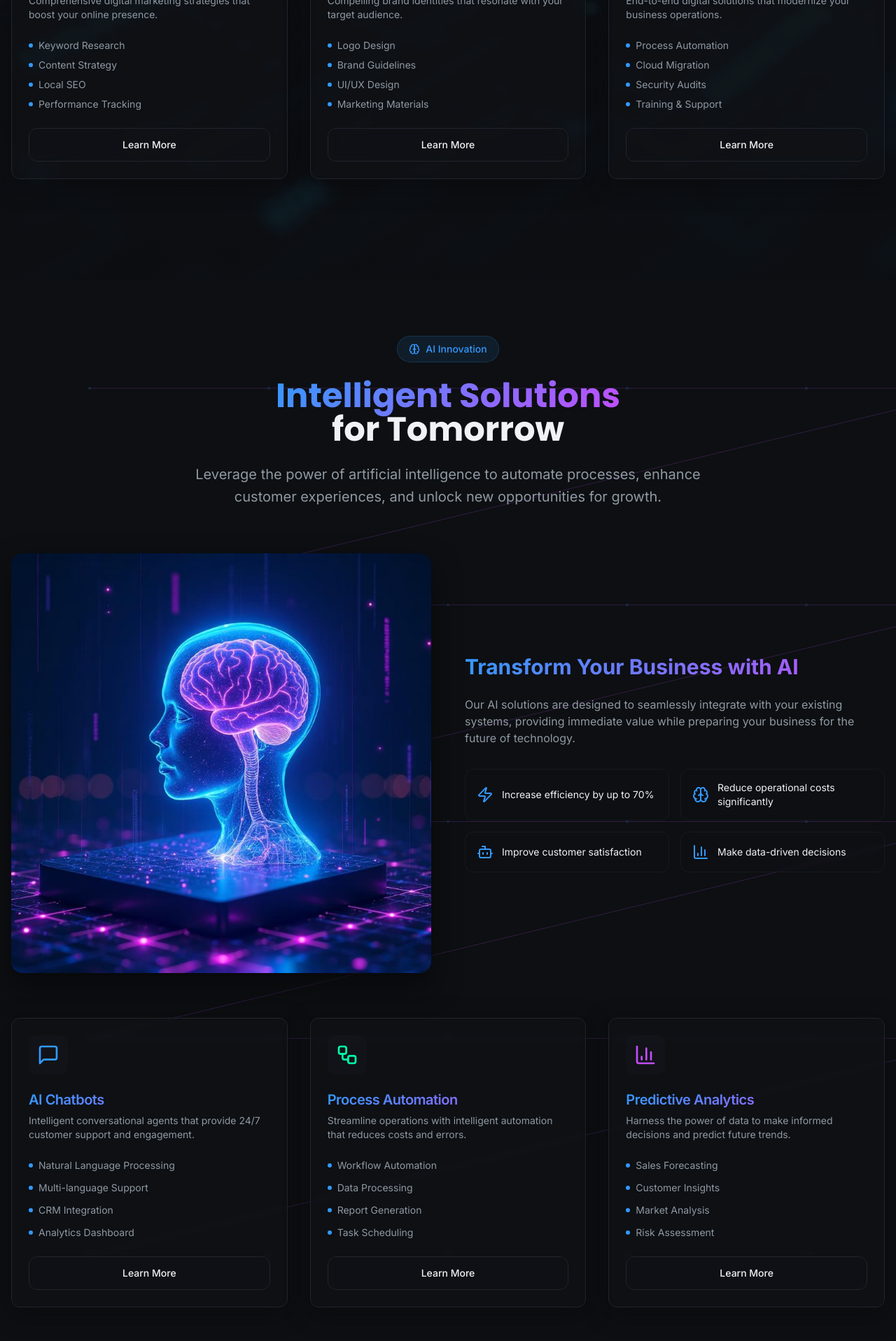
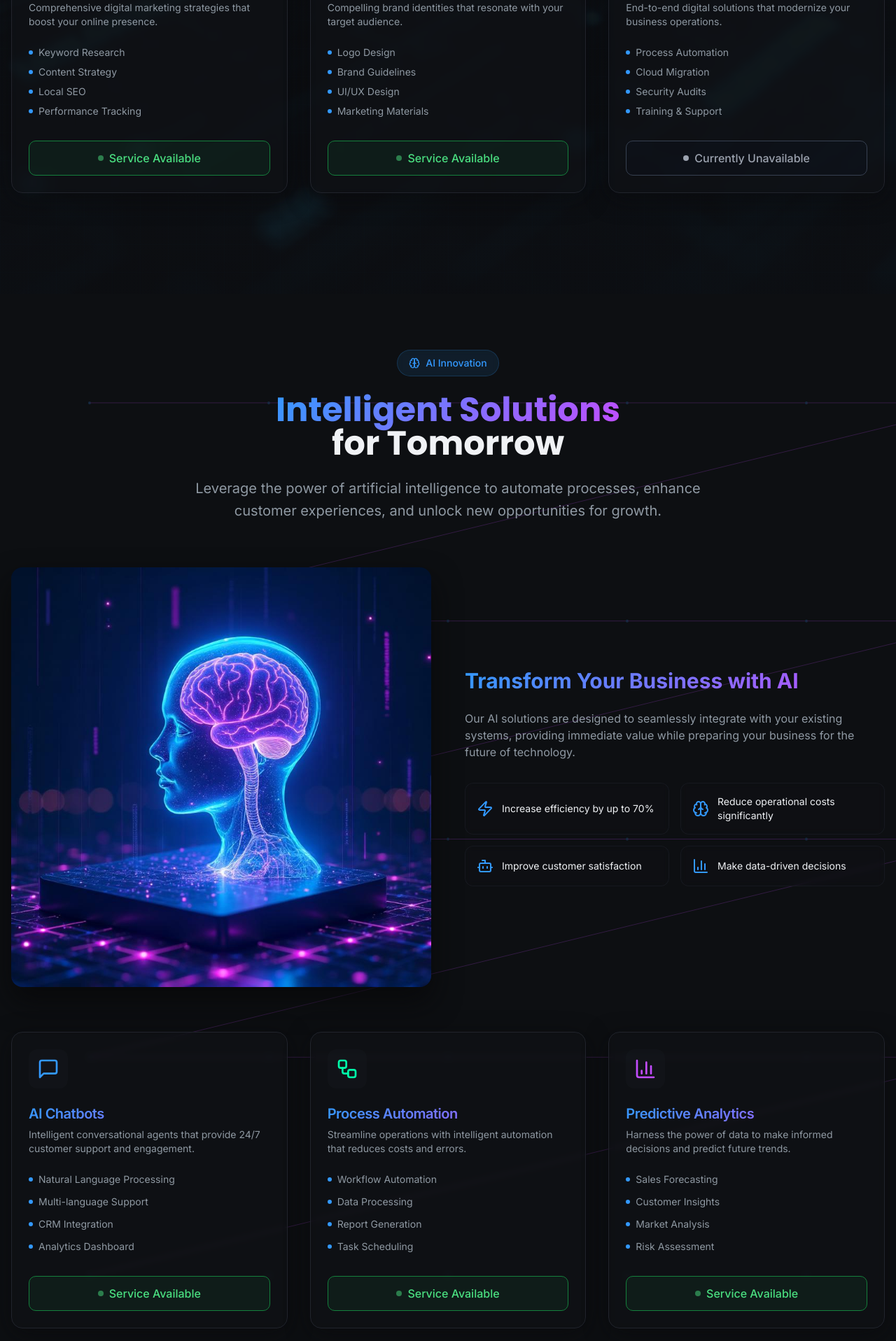
Before and after one commit to A3x-parvez/wtero-official-web, a React (Vite) app: page / in a window 1280 px wide. Shown: the part 2905-4822 px from the top of the page at 70% size. Built offline with nearby package versions, Linux system fonts and the light colour scheme.

Commit message:
replace the learn more button with service available and un available tag

```diff
--- a/src/components/AIInnovation.tsx
+++ b/src/components/AIInnovation.tsx
@@ -1,6 +1,7 @@
 import { Card, CardContent, CardDescription, CardHeader, CardTitle } from "@/components/ui/card";
 import { Button } from "@/components/ui/button";
 import { Bot, Brain, Zap, MessageSquare, Workflow, BarChart3 } from "lucide-react";
+import { cn } from "@/lib/utils";
 import aiInnovationImage from "@/assets/ai-innovation.jpg";
 
 const AIInnovation = () => {
@@ -9,19 +10,22 @@ const AIInnovation = () => {
       icon: <MessageSquare className="w-8 h-8 text-primary" />,
       title: "AI Chatbots",
       description: "Intelligent conversational agents that provide 24/7 customer support and engagement.",
-      features: ["Natural Language Processing", "Multi-language Support", "CRM Integration", "Analytics Dashboard"]
+      features: ["Natural Language Processing", "Multi-language Support", "CRM Integration", "Analytics Dashboard"],
+      isAvailable: true
     },
     {
       icon: <Workflow className="w-8 h-8 text-accent" />,
       title: "Process Automation",
       description: "Streamline operations with intelligent automation that reduces costs and errors.",
-      features: ["Workflow Automation", "Data Processing", "Report Generation", "Task Scheduling"]
+      features: ["Workflow Automation", "Data Processing", "Report Generation", "Task Scheduling"],
+      isAvailable: true
     },
     {
       icon: <BarChart3 className="w-8 h-8 text-secondary" />,
       title: "Predictive Analytics",
       description: "Harness the power of data to make informed decisions and predict future trends.",
-      features: ["Sales Forecasting", "Customer Insights", "Market Analysis", "Risk Assessment"]
+      features: ["Sales Forecasting", "Customer Insights", "Market Analysis", "Risk Assessment"],
+      isAvailable: true
     }
   ];
 
@@ -124,7 +128,7 @@ const AIInnovation = () => {
 
         <div className="grid md:grid-cols-3 gap-8">
           {aiSolutions.map((solution, index) => (
-            <Card key={index} className="group hover:scale-105 transition-all duration-300">
+            <Card key={index} className="group hover:scale-105 transition-all duration-300 rounded-2xl hover:shadow-glow-secondary">
               <CardHeader>
                 <div className="mb-4 group-hover:animate-glow-pulse">
                   <div className="p-3 bg-card-border/20 rounded-lg w-fit">
@@ -143,9 +147,19 @@ const AIInnovation = () => {
                     </div>
                   ))}
                 </div>
-                <Button variant="outline" className="w-full group-hover:border-primary/40">
-                  Learn More
-                </Button>
+                <div className="pt-2">
+                  {solution.isAvailable ? (
+                    <div className="inline-flex items-center justify-center w-full px-3 py-3 text-base font-medium text-center text-green-400 bg-green-900/20 border border-green-700 rounded-md">
+                      <span className="w-2 h-2 mr-2 bg-green-400 rounded-full animate-pulse"></span>
+                      Service Available
+                    </div>
+                  ) : (
+                    <div className="inline-flex items-center justify-center w-full px-3 py-3 text-base font-medium text-center text-gray-400 bg-gray-900/20 border border-gray-700 rounded-md">
+                      <span className="w-2 h-2 mr-2 bg-gray-400 rounded-full"></span>
+                      Currently Unavailable
+                    </div>
+                  )}
+                </div>
               </CardContent>
             </Card>
           ))}
--- a/src/components/Footer.tsx
+++ b/src/components/Footer.tsx
@@ -118,6 +118,9 @@ const Footer = () => {
               </p>
               <form action="https://formsubmit.co/rijwanoolkarim143r@gmail.com" method="POST" className="space-y-3">
               <input type="hidden" name="_subject" value="Newsletter Subscription" />
+              <input type="hidden" name="_next" value="https://www.wtero.com" />
+              <input type="hidden" name="_captcha" value="false" />
+
               <Input
                 type="email"
                 name="email"
--- a/src/components/Services.tsx
+++ b/src/components/Services.tsx
@@ -2,44 +2,49 @@ import { Card, CardContent, CardDescription, CardHeader, CardTitle } from "@/com
 import { Button } from "@/components/ui/button";
 import { Globe, ShoppingCart, Smartphone, Search, Palette, Shield } from "lucide-react";
 import servicesBackground from "@/assets/services-bg.jpg";
-
 const Services = () => {
   const services = [
     {
       icon: <Globe className="w-8 h-8 text-primary" />,
       title: "Website Development",
       description: "Custom, responsive websites that captivate your audience and drive conversions.",
-      features: ["Responsive Design", "SEO Optimized", "Fast Loading", "Modern UI/UX"]
+      features: ["Responsive Design", "SEO Optimized", "Fast Loading", "Modern UI/UX"],
+      isAvailable: true
     },
     {
       icon: <ShoppingCart className="w-8 h-8 text-accent" />,
       title: "E-Commerce Solutions",
       description: "Powerful online stores that maximize sales and provide seamless shopping experiences.",
-      features: ["Payment Integration", "Inventory Management", "Mobile Commerce", "Analytics"]
+      features: ["Payment Integration", "Inventory Management", "Mobile Commerce", "Analytics"],
+      isAvailable: true
     },
     {
       icon: <Smartphone className="w-8 h-8 text-secondary" />,
       title: "Mobile Development",
       description: "Native and cross-platform mobile apps that engage users on every device.",
-      features: ["iOS & Android", "Cross-Platform", "Push Notifications", "Offline Support"]
+      features: ["iOS & Android", "Cross-Platform", "Push Notifications", "Offline Support"],
+      isAvailable: false
     },
     {
       icon: <Search className="w-8 h-8 text-primary-glow" />,
       title: "SEO & Marketing",
       description: "Comprehensive digital marketing strategies that boost your online presence.",
-      features: ["Keyword Research", "Content Strategy", "Local SEO", "Performance Tracking"]
+      features: ["Keyword Research", "Content Strategy", "Local SEO", "Performance Tracking"],
+      isAvailable: true
     },
     {
       icon: <Palette className="w-8 h-8 text-accent-glow" />,
       title: "Branding & Design",
       description: "Compelling brand identities that resonate with your target audience.",
-      features: ["Logo Design", "Brand Guidelines", "UI/UX Design", "Marketing Materials"]
+      features: ["Logo Design", "Brand Guidelines", "UI/UX Design", "Marketing Materials"],
+      isAvailable: true
     },
     {
       icon: <Shield className="w-8 h-8 text-secondary-glow" />,
       title: "Digital Transformation",
       description: "End-to-end digital solutions that modernize your business operations.",
-      features: ["Process Automation", "Cloud Migration", "Security Audits", "Training & Support"]
+      features: ["Process Automation", "Cloud Migration", "Security Audits", "Training & Support"],
+      isAvailable: false
     }
   ];
 
@@ -88,7 +93,7 @@ const Services = () => {
 
         <div className="grid md:grid-cols-2 lg:grid-cols-3 gap-8 mb-16">
           {services.map((service, index) => (
-            <Card key={index} className="group hover:scale-105 transition-all duration-300 h-full">
+            <Card key={index} className="group hover:scale-105 transition-all duration-300 h-full flex flex-col rounded-2xl hover:shadow-glow-secondary">
               <CardHeader>
                 <div className="mb-4 group-hover:animate-glow-pulse">
                   <div className="p-3 bg-card-border/20 rounded-lg w-fit">
@@ -98,8 +103,8 @@ const Services = () => {
                 <CardTitle className="text-xl">{service.title}</CardTitle>
                 <CardDescription>{service.description}</CardDescription>
               </CardHeader>
-              <CardContent>
-                <div className="space-y-2 mb-6">
+              <CardContent className="flex flex-col flex-grow">
+                <div className="space-y-2 mb-6 flex-grow">
                   {service.features.map((feature, featureIndex) => (
                     <div key={featureIndex} className="flex items-center gap-2">
                       <div className="w-1.5 h-1.5 bg-primary rounded-full"></div>
@@ -107,9 +112,19 @@ const Services = () => {
                     </div>
                   ))}
                 </div>
-                <Button variant="outline" className="w-full group-hover:border-primary/40">
-                  Learn More
-                </Button>
+                <div className="pt-2">
+                  {service.isAvailable ? (
+                    <div className="inline-flex items-center justify-center w-full px-3 py-3 text-base font-medium text-center text-green-400 bg-green-900/20 border border-green-700 rounded-md">
+                      <span className="w-2 h-2 mr-2 bg-green-400 rounded-full animate-pulse"></span>
+                      Service Available
+                    </div>
+                  ) : (
+                    <div className="inline-flex items-center justify-center w-full px-3 py-3 text-base font-medium text-center text-gray-400 bg-gray-900/20 border border-gray-700 rounded-md">
+                      <span className="w-2 h-2 mr-2 bg-gray-400 rounded-full"></span>
+                      Currently Unavailable
+                    </div>
+                  )}
+                </div>
               </CardContent>
             </Card>
           ))}
```
Lines whose indentation alone changed are shown as unchanged.
